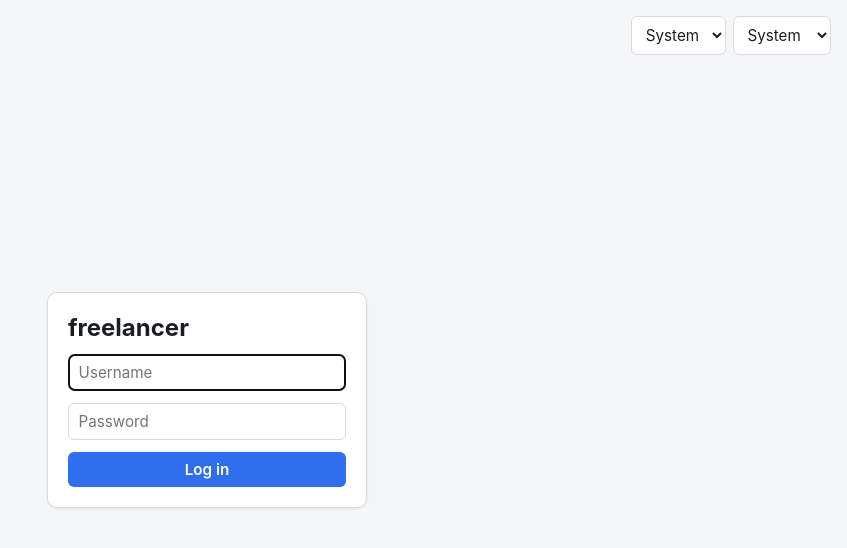
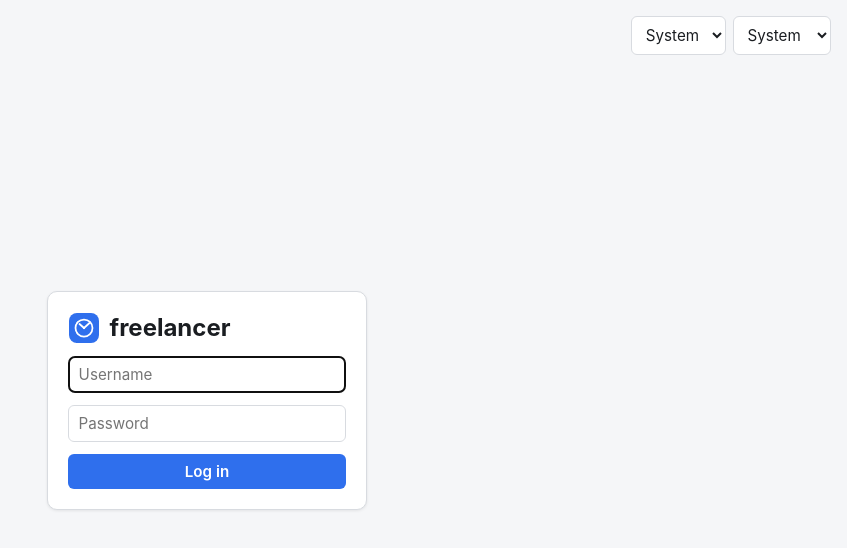
Before and after one commit to itmitalles-de/essentials-freelancer, a React (Vite) app in the folder frontend/: page /login in a window 1280 px wide. Shown: the top 548 px of the page, without its empty margins (433-1280 px from the left). Built offline with nearby package versions, Linux system fonts and the light colour scheme; no server answers.

Commit message:
Add original app icon (clock mark), replace missing favicon
Own icon instead of no icon/placeholder — used as favicon and next
to the wordmark in Login and Layout.

```diff
--- a/frontend/index.html
+++ b/frontend/index.html
@@ -3,6 +3,7 @@
   <head>
     <meta charset="UTF-8" />
     <meta name="viewport" content="width=device-width, initial-scale=1.0" />
+    <link rel="icon" type="image/svg+xml" href="/icon.svg" />
     <title>freelancer</title>
   </head>
   <body>
--- a/frontend/src/components/Layout.tsx
+++ b/frontend/src/components/Layout.tsx
@@ -20,7 +20,10 @@
           gap: "0.4rem",
         }}
       >
-        <div style={{ fontWeight: 700, marginBottom: "1rem" }}>freelancer</div>
+        <div style={{ display: "flex", alignItems: "center", gap: "0.5rem", marginBottom: "1rem" }}>
+          <img src="/icon.svg" alt="" width={24} height={24} />
+          <span style={{ fontWeight: 700 }}>freelancer</span>
+        </div>
         <NavItem to="/">{t("nav.dashboard")}</NavItem>
         <NavItem to="/clients">{t("nav.clients")}</NavItem>
         <NavItem to="/time">{t("nav.time")}</NavItem>
--- a/frontend/src/pages/Login.tsx
+++ b/frontend/src/pages/Login.tsx
@@ -44,7 +44,10 @@
         <LanguageToggle />
       </div>
       <form onSubmit={onSubmit} className="card" style={{ width: 320, display: "flex", flexDirection: "column", gap: "0.75rem" }}>
-        <h2 style={{ margin: 0 }}>freelancer</h2>
+        <div style={{ display: "flex", alignItems: "center", gap: "0.6rem" }}>
+          <img src="/icon.svg" alt="" width={32} height={32} />
+          <h2 style={{ margin: 0 }}>freelancer</h2>
+        </div>
         <input
           placeholder={t("login.username")}
           value={username}
```
Also changed, not shown: frontend/public/icon.svg (added).
